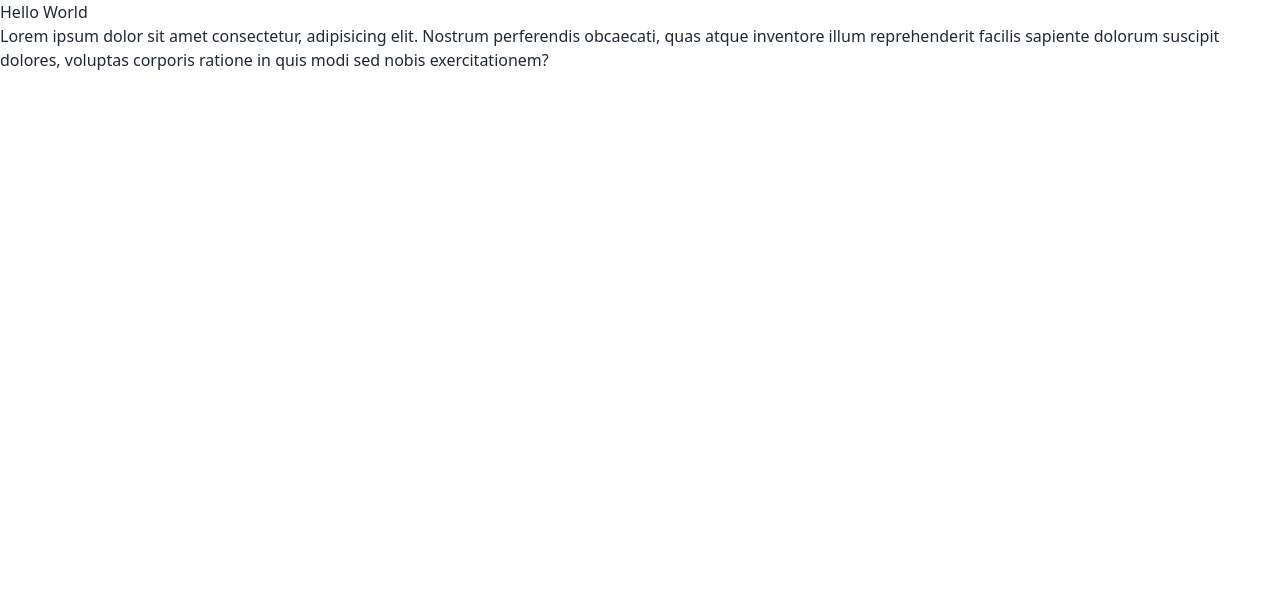
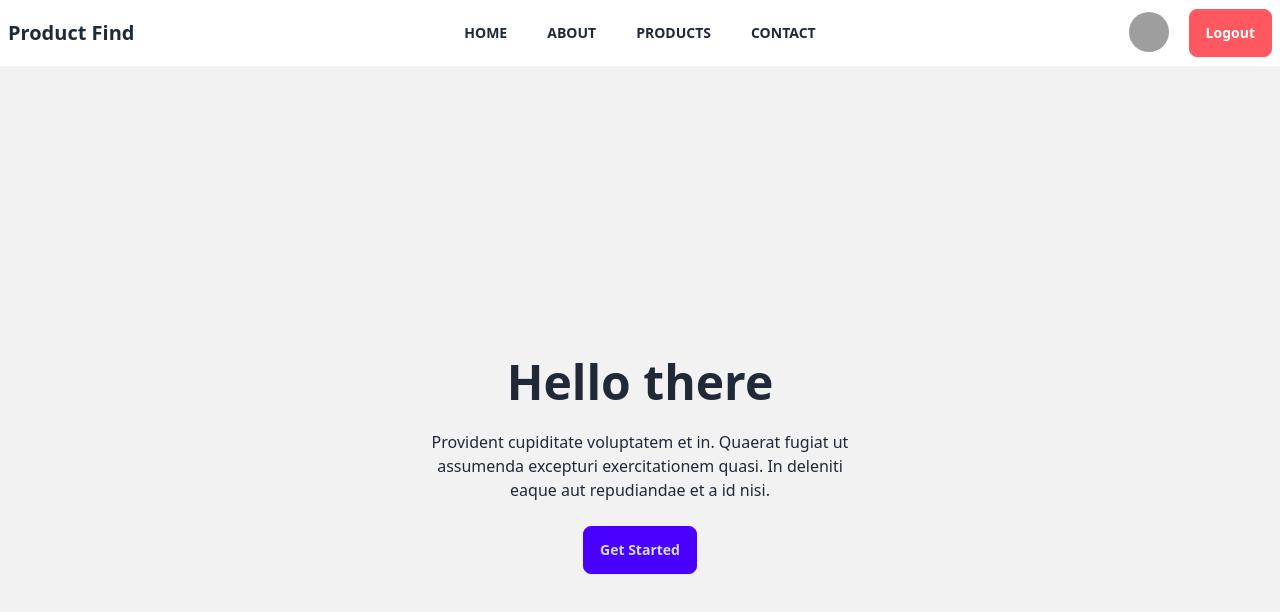
Before and after one commit to jakareya76/product-find-frontend, a React (Vite) app: page / in a window 1280 px wide. Shown: the top 612 px of the page. Built offline with nearby package versions, Linux system fonts and the light colour scheme; grey boxes are pictures that could not be loaded.

Commit message:
create navbar and home page

```diff
--- a/src/App.jsx
+++ b/src/App.jsx
@@ -1,14 +1,12 @@
+import { Outlet } from "react-router-dom";
+import Navbar from "./components/shared/Navbar";
+
 const App = () => {
   return (
-    <div>
-      <h2>Hello World</h2>
-      <p>
-        Lorem ipsum dolor sit amet consectetur, adipisicing elit. Nostrum
-        perferendis obcaecati, quas atque inventore illum reprehenderit facilis
-        sapiente dolorum suscipit dolores, voluptas corporis ratione in quis
-        modi sed nobis exercitationem?
-      </p>
-    </div>
+    <>
+      <Navbar />
+      <Outlet />
+    </>
   );
 };
 
--- /dev/null
+++ b/src/components/ProductCard.jsx
@@ -0,0 +1,5 @@
+const ProductCard = () => {
+  return <div>ProductCard</div>;
+};
+
+export default ProductCard;
--- /dev/null
+++ b/src/components/shared/Navbar.jsx
@@ -0,0 +1,100 @@
+import { Link } from "react-router-dom";
+
+const Navbar = () => {
+  const navOptions = [
+    {
+      text: "Home",
+      link: "/",
+    },
+    {
+      text: "About",
+      link: "/about",
+    },
+    {
+      text: "Products",
+      link: "/products",
+    },
+    {
+      text: "Contact",
+      link: "/contact",
+    },
+  ];
+
+  return (
+    <div className="container mx-auto">
+      <div className="navbar">
+        <div className="navbar-start">
+          <div className="dropdown">
+            <div tabIndex={0} role="button" className="btn btn-ghost lg:hidden">
+              <svg
+                xmlns="http://www.w3.org/2000/svg"
+                className="h-5 w-5"
+                fill="none"
+                viewBox="0 0 24 24"
+                stroke="currentColor"
+              >
+                <path
+                  strokeLinecap="round"
+                  strokeLinejoin="round"
+                  strokeWidth="2"
+                  d="M4 6h16M4 12h8m-8 6h16"
+                />
+              </svg>
+            </div>
+            <ul
+              tabIndex={0}
+              className="menu menu-sm gap-3  dropdown-content bg-base-100 rounded z-[1] mt-5 w-36 p-2 shadow"
+            >
+              {navOptions.map((nav) => {
+                return (
+                  <Link to={nav.link} className="p-1 font-semibold border-b">
+                    {nav.text}
+                  </Link>
+                );
+              })}
+            </ul>
+          </div>
+          <a className="font-bold text-md md:text-xl">Product Find</a>
+        </div>
+        <div className="navbar-center hidden lg:flex">
+          <ul className="menu gap-10 menu-horizontal px-1">
+            {navOptions.map((nav) => {
+              return (
+                <Link to={nav.link} className="font-semibold uppercase">
+                  {nav.text}
+                </Link>
+              );
+            })}
+          </ul>
+        </div>
+        <div className="navbar-end space-x-4">
+          <div className="dropdown dropdown-end">
+            <div
+              tabIndex={0}
+              role="button"
+              className="btn btn-ghost btn-circle avatar"
+            >
+              <div className="w-10 rounded-full">
+                <img
+                  alt="Tailwind CSS Navbar component"
+                  src="https://img.daisyui.com/images/stock/photo-1534528741775-53994a69daeb.webp"
+                />
+              </div>
+            </div>
+            <ul
+              tabIndex={0}
+              className="menu menu-sm dropdown-content bg-base-100 rounded z-[1] mt-3 w-52 p-2 shadow"
+            >
+              <li>
+                <a className="justify-between">Profile</a>
+              </li>
+            </ul>
+          </div>
+          <button className="btn btn-error text-white">Logout</button>
+        </div>
+      </div>
+    </div>
+  );
+};
+
+export default Navbar;
--- /dev/null
+++ b/src/pages/AboutPage.jsx
@@ -0,0 +1,5 @@
+const AboutPage = () => {
+  return <div>AboutPage</div>;
+};
+
+export default AboutPage;
--- /dev/null
+++ b/src/pages/HomePage.jsx
@@ -0,0 +1,21 @@
+const HomePage = () => {
+  return (
+    <div>
+      <div className="hero bg-base-200 min-h-screen">
+        <div className="hero-content text-center">
+          <div className="max-w-md">
+            <h1 className="text-5xl font-bold">Hello there</h1>
+            <p className="py-6">
+              Provident cupiditate voluptatem et in. Quaerat fugiat ut assumenda
+              excepturi exercitationem quasi. In deleniti eaque aut repudiandae
+              et a id nisi.
+            </p>
+            <button className="btn btn-primary">Get Started</button>
+          </div>
+        </div>
+      </div>
+    </div>
+  );
+};
+
+export default HomePage;
--- /dev/null
+++ b/src/pages/LoginPage.jsx
@@ -0,0 +1,5 @@
+const LoginPage = () => {
+  return <div>LoginPage</div>;
+};
+
+export default LoginPage;
--- /dev/null
+++ b/src/pages/SignUpPage.jsx
@@ -0,0 +1,5 @@
+const SignUpPage = () => {
+  return <div>SignUpPage</div>;
+};
+
+export default SignUpPage;
--- /dev/null
+++ b/src/pages/product/AllProducts.jsx
@@ -0,0 +1,5 @@
+const AllProducts = () => {
+  return <div>AllProducts</div>;
+};
+
+export default AllProducts;
--- /dev/null
+++ b/src/pages/product/ProductDetails.jsx
@@ -0,0 +1,5 @@
+const ProductDetails = () => {
+  return <div>ProductDetails</div>;
+};
+
+export default ProductDetails;
```
Also changed, not shown: src/routes/routes.jsx (+22 -0 lines).
